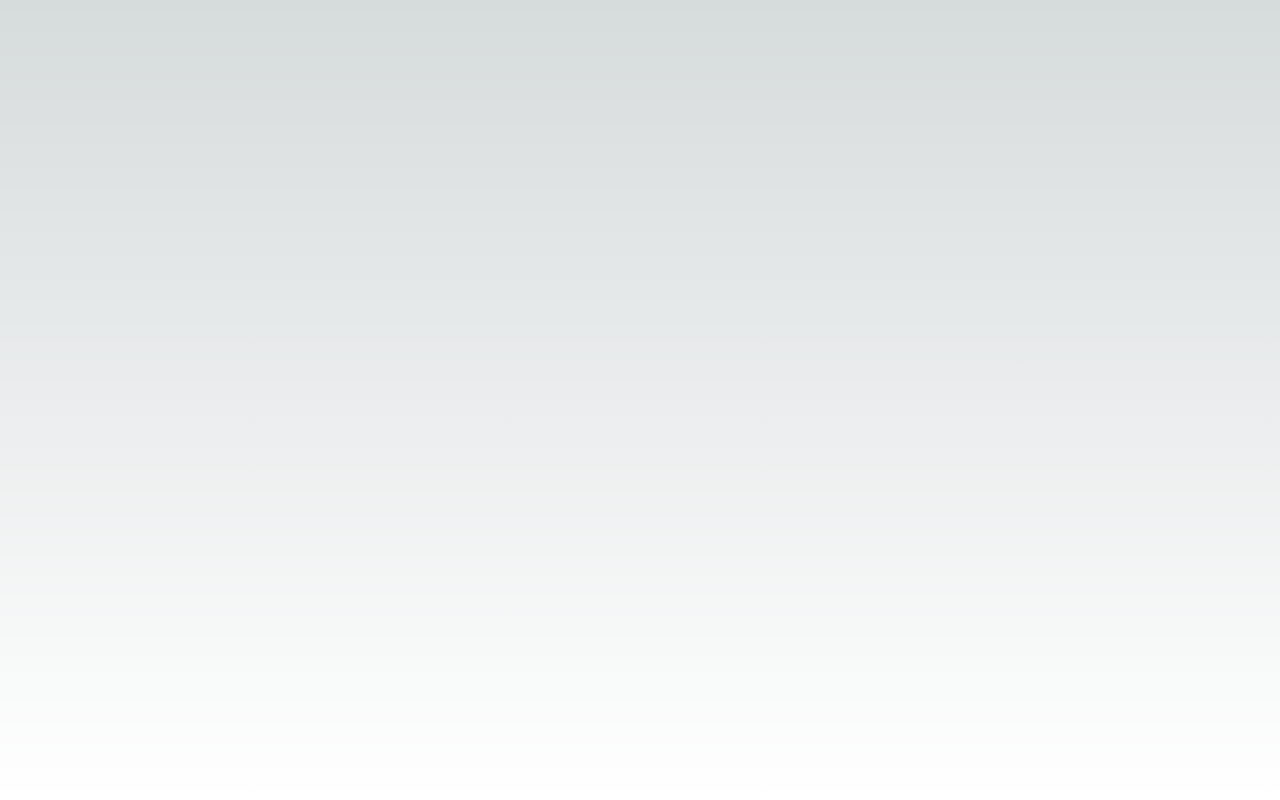
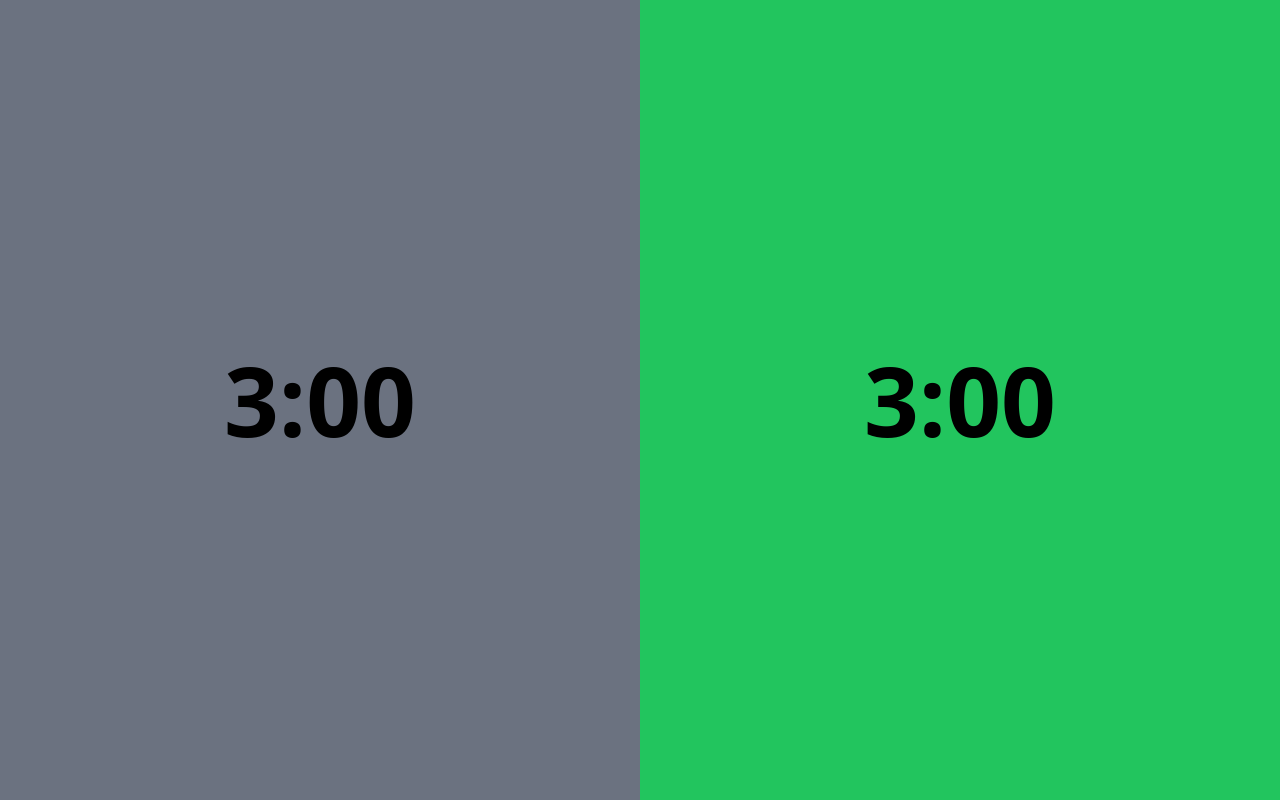
Before and after one commit to mamad-1999/Chess-Clocks, a Next.js app: page / in a window 1280 px wide. Built offline with nearby package versions, Linux system fonts and the light colour scheme.

Commit message:
fit: set initial NumberBox Ui 🎯

```diff
--- /dev/null
+++ b/src/app/components/NumberBox.tsx
@@ -0,0 +1,17 @@
+
+type PropColor = {
+    color: string
+}
+
+const NumberBox = ({ color }: PropColor) => {
+    return (
+        <div className={`w-1/2 ${color} h-screen flex items-center justify-center`
+        }>
+            <h3 className="text-8xl font-bold">
+                3:00
+            </h3>
+        </div >
+    )
+}
+
+export default NumberBox
--- a/src/app/page.tsx
+++ b/src/app/page.tsx
@@ -1,8 +1,10 @@
+import NumberBox from "./components/NumberBox";
 
 export default function Home() {
   return (
-    <main className="flex min-h-screen flex-col items-center justify-between p-24">
-
+    <main className="flex min-h-screen items-center justify-between bg-red-400">
+      <NumberBox color={"bg-gray-500"} />
+      <NumberBox color={"bg-green-500"} />
     </main>
   )
 }
```
